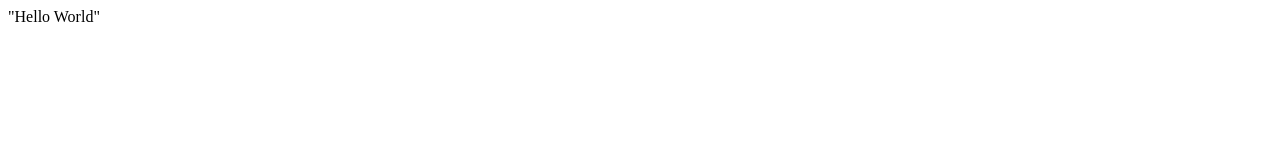
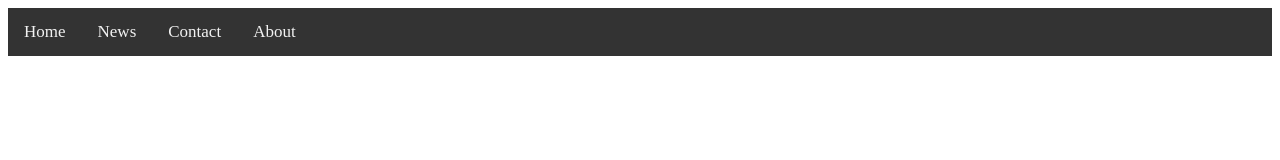
Before and after one commit to Ketamic/Ketamic.github.io, a plain HTML site: page index.html in a window 1280 px wide. Drawn offline with Linux system fonts and the light colour scheme.

Commit message:
Add files via upload

```diff
--- /dev/null
+++ b/StyleSheet.css
@@ -0,0 +1,23 @@
+.topnav {
+    background-color: #333;
+    overflow: hidden;
+}
+
+.topnav a {
+    float: left;
+    color: #f2f2f2;
+    text-align: center;
+    padding: 14px 16px;
+    text-decoration: none;
+    font-size: 17px;
+}
+
+.topnav a:hover {
+    background-color: #ddd;
+    color: black;
+}
+
+.topnav a:active {
+    background-color: #04AA6D;
+    color: white;
+}
--- a/index.html
+++ b/index.html
@@ -1 +1,16 @@
-"Hello World"
+<!DOCTYPE html>
+
+<html>
+<head>
+    <link rel="stylesheet" href="StyleSheet.css" />
+</head>
+<body>
+
+    <div class="topnav">
+        <a class="active" href="#home">Home</a>
+        <a href="#news">News</a>
+        <a href="#contact">Contact</a>
+        <a href="#about">About</a>
+    </div>
+</body>
+</html>
```
